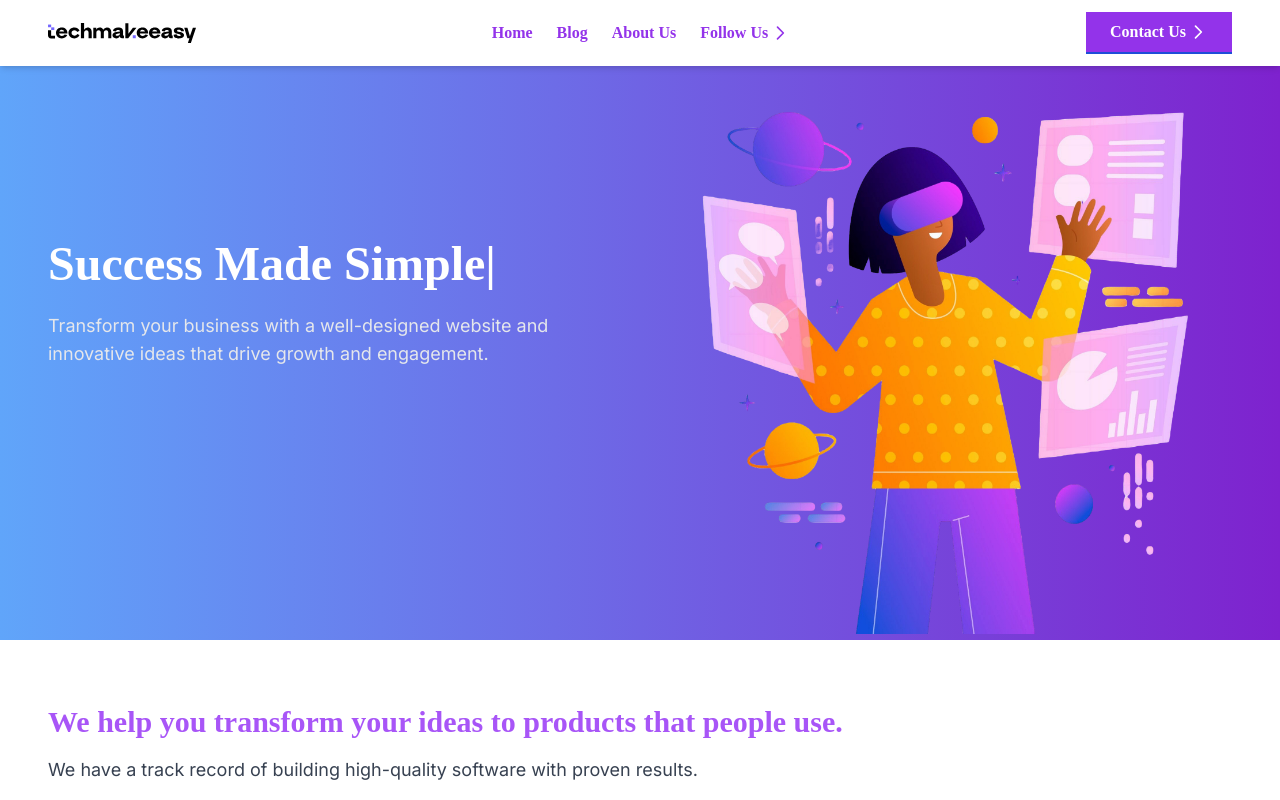
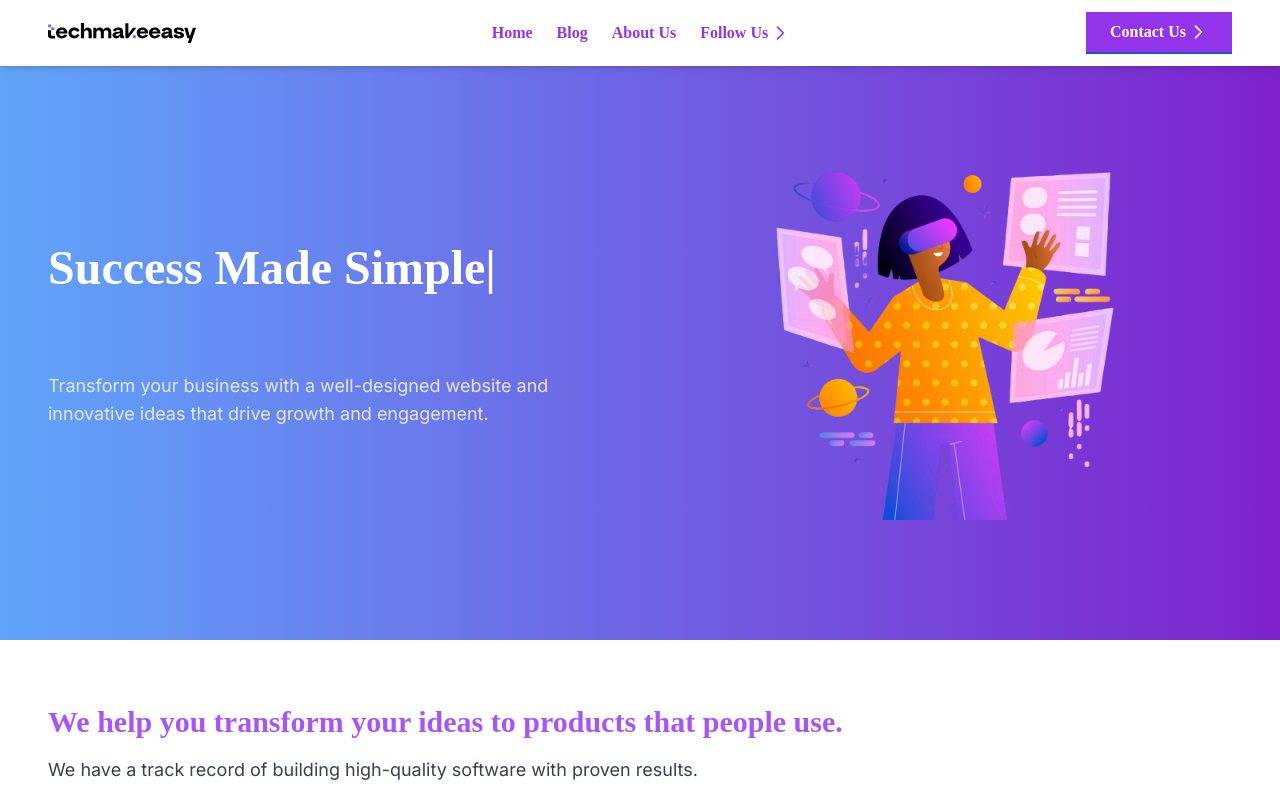
Before and after one commit to FolarinOluwapelumi/techmakeeasy_1, a React (Vite) app: page / in a window 1280 px wide. Shown: the top 800 px of the page. Built offline with nearby package versions, Linux system fonts and the light colour scheme; a web font is replaced by a local one.

Commit message:
made alignment changes to herosection

```diff
--- a/src/Components/HeroSection.jsx
+++ b/src/Components/HeroSection.jsx
@@ -4,10 +4,11 @@ import hero from "../assets/hero.png"
 
 const HeroSection = () => {
   return (
-    <main className="flex flex-col-reverse lg:flex-row justify-between items-center bg-gradient-to-r from-blue-400 to-purple-700 h-[80vh] md:h-[50vh] lg:h-[80vh] px-6 md:px-12 py-16 gap-8">
+    <main className="flex flex-col-reverse lg:flex-row justify-between items-center bg-gradient-to-r from-blue-400 to-purple-700 min-h-[80vh] px-6 md:px-12 py-5 lg:py-16 gap-6 lg:gap-8">
       {/* Content Section */}
-      <div className="flex-1 text-white">
-        <h2 className="sm:text-5xl text-4xl font-bold mb-6 text-center sm:text-start">
+      <div className="flex-1 text-white w-full">
+        <div className="h-24 sm:h-32 md:h-40 flex items-center justify-center sm:justify-start mb-6">
+          <h2 className="text-4xl sm:text-5xl font-bold text-center sm:text-start leading-tight">
             <TypeAnimation
               sequence={[
                 'Success Made Easy',
@@ -24,14 +25,19 @@ const HeroSection = () => {
               repeat={Infinity}
             />
           </h2>
-        <p className="text-lg text-gray-200 max-w-lg mb-8">
+        </div>
+        <p className="text-lg text-gray-200 max-w-lg mb-6 sm:text-start">
           Transform your business with a well-designed website and innovative ideas that drive growth and engagement.
         </p>
       </div>
 
       {/* Illustration Section */}
-      <div className="flex-1 flex justify-center items-center">
-       <img src={hero} className="mt-7 h-[35vh] md:h-[25vh] lg:h-[75vh] pt-[3rem] sm:pt-0"/>
+      <div className="flex-1 flex justify-center items-center w-full">
+        <img
+          src={hero}
+          alt="Hero illustration"
+          className="h-[25vh] sm:h-[30vh] md:h-[35vh] lg:h-[60vh] max-h-[400px] object-contain"
+        />
       </div>
     </main>
   );
```
Lines whose indentation alone changed are shown as unchanged.
